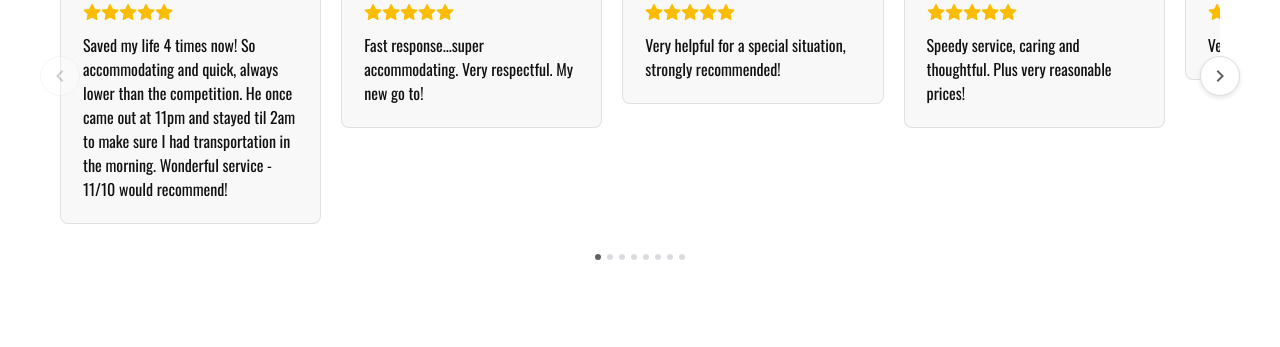
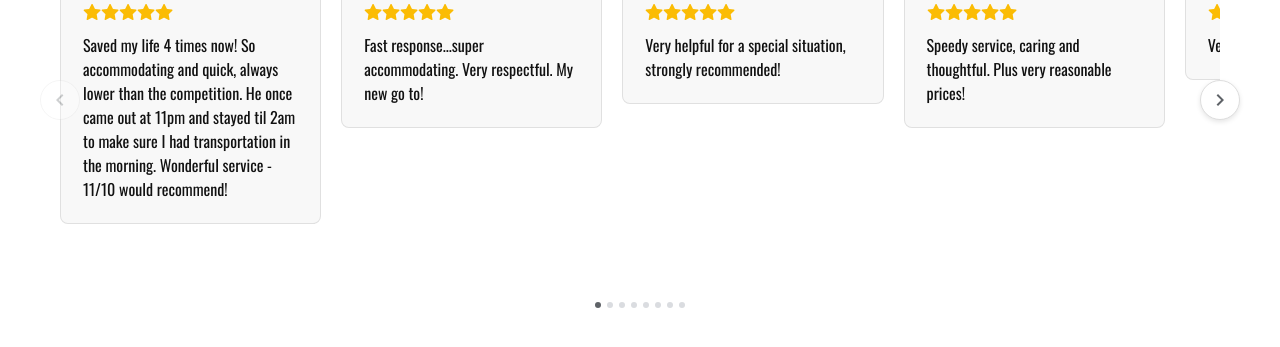
Before and after one commit to sag0r/sag0r.github.io, a plain HTML site: page google-reviews/index.html in a window 1280 px wide. Shown: the part 349-696 px from the top of the page. Drawn offline with nearby package versions, Linux system fonts and the light colour scheme; no server answers.

Commit message:
get rid of adaptive height

```diff
--- a/google-reviews/index.html
+++ b/google-reviews/index.html
@@ -635,7 +635,7 @@
                 });
 
                 // 3. Update Adaptive Height (FIX 1)
-                updateTrackHeight();
+                // updateTrackHeight();
             };
 
             // FIX 1: Logic to dynamically measure and apply height based on visible cards
```
